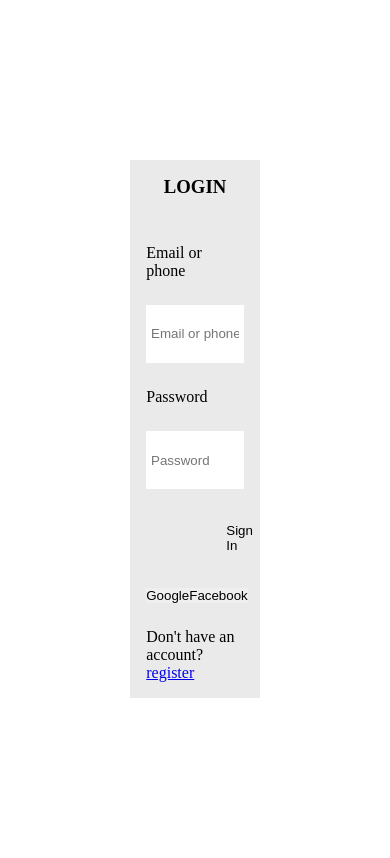
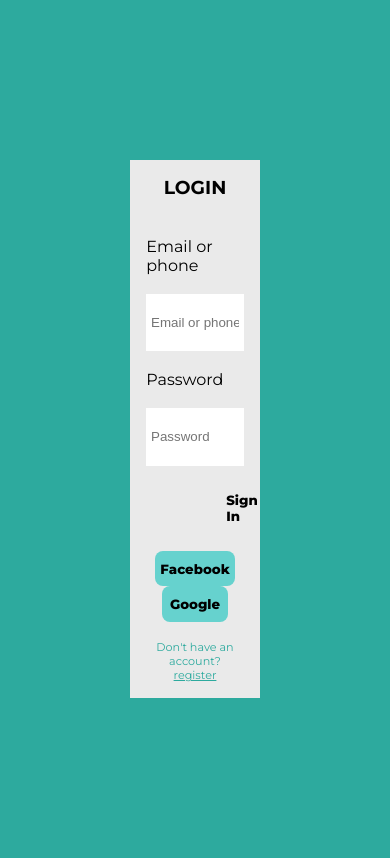
Before and after one commit to Captainslash44/digital-wallet, a PHP site: page /login.html in a window 390 px wide. Run offline with PHP 8.4, Linux system fonts and the light colour scheme; some libraries are stand-ins or nearby versions.

Commit message:
finished stylizing login page, media queries remain

```diff
--- a/Front-end/login.html
+++ b/Front-end/login.html
@@ -6,7 +6,9 @@
     <title>Login</title>
     <link rel="stylesheet" href="styles.css">
     <link rel="stylesheet" href="C:\xampp\htdocs\digital-wallet\assets\font-awesome-4.7.0\font-awesome-4.7.0\css\font-awesome.min.css">
-
+    <link rel="preconnect" href="https://fonts.googleapis.com">
+<link rel="preconnect" href="https://fonts.gstatic.com" crossorigin>
+<link href="https://fonts.googleapis.com/css2?family=Cormorant+Garamond:ital,wght@0,300;0,400;0,500;0,600;0,700;1,300;1,400;1,500;1,600;1,700&family=Courier+Prime:ital,wght@0,400;0,700;1,400;1,700&family=Lora:ital,wght@0,400..700;1,400..700&family=Montserrat:ital,wght@0,100..900;1,100..900&family=Noto+Sans:ital,wght@0,100..900;1,100..900&family=Nunito:ital,wght@0,200..1000;1,200..1000&family=Ubuntu:ital,wght@0,300;0,400;0,500;0,700;1,300;1,400;1,500;1,700&display=swap" rel="stylesheet">
 
 </head>
 <body background="">
@@ -21,9 +23,9 @@
             <label for="">Password</label>
             <input type="password" placeholder="Password">
             <button class="signin-button">Sign In</button>
-            <div class="container social-login">
-                <button class="social-button"><i class="fa fa-google"></i>Google</button>
-                <button class="social-button"><i class="fa fa-facebook-square"></i>Facebook</button>
+            <div class="social-login">
+                <button class="social-button facebook"><i class="fa fa-facebook-square"></i>Facebook</button>
+                <button class="social-button google"><i class="fa fa-google"></i>Google</button>
             </div>
         <p>Don't have an account? <a href="register.html">register</a></p>
 
--- a/Front-end/styles.css
+++ b/Front-end/styles.css
@@ -13,9 +13,10 @@ body{
     display: flex;
     align-items: center;
     justify-content: center;
+    background-color: #2DAA9E;
 }
 
-.container.login-form {
+.login-form {
     display: flex;
     flex-direction: column;
     background-color: #EAEAEA;
@@ -24,6 +25,8 @@ body{
     justify-content: space-between;
     width: 25vw;
     padding: 1rem;
+    font-family: "Montserrat";
+
 }
 
 .login-header{
@@ -44,17 +47,45 @@ body{
 .login-form .signin-button{
     height: 3rem;
     border-radius: 0.5rem;
-    background-color: #2DAA9E;
+    background-color: #66D2CE;
     margin: 0 5rem;
+    font-family: "Montserrat";
+    font-weight: 750;
 
 }
 
-.container .social-login{
+.login-form p{
+    font-size: 0.7rem;
+    text-align: center;
+    color: #2DAA9E;
+}
+
+.login-form a{
+    color: #2DAA9E;
+}
+
+.social-login{
     display: flex;
     flex-direction: row;
     justify-content: space-around;
+    flex-wrap: wrap;
+
 }
 
-.login-form input:focus{
+.social-login .social-button{
+    font-family: "Montserrat";
+    height: 2.2rem;
+    background-color: #66D2CE;
+    border-radius: 0.5rem;
+    padding: 0.3rem;
+    font-weight: 750;
+
+}
+
+.google{
+    flex-grow: 0.15;
+}
+
+input:focus{
      outline: 0.15rem solid grey;
 }
```
